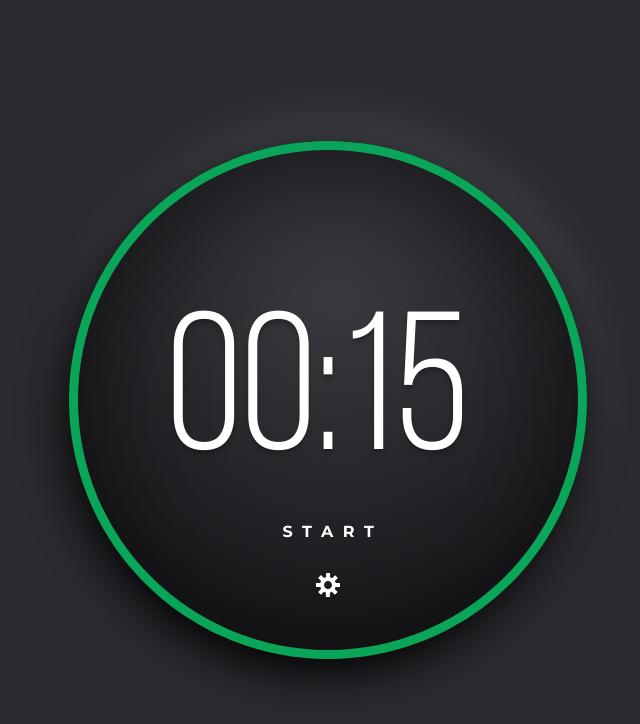
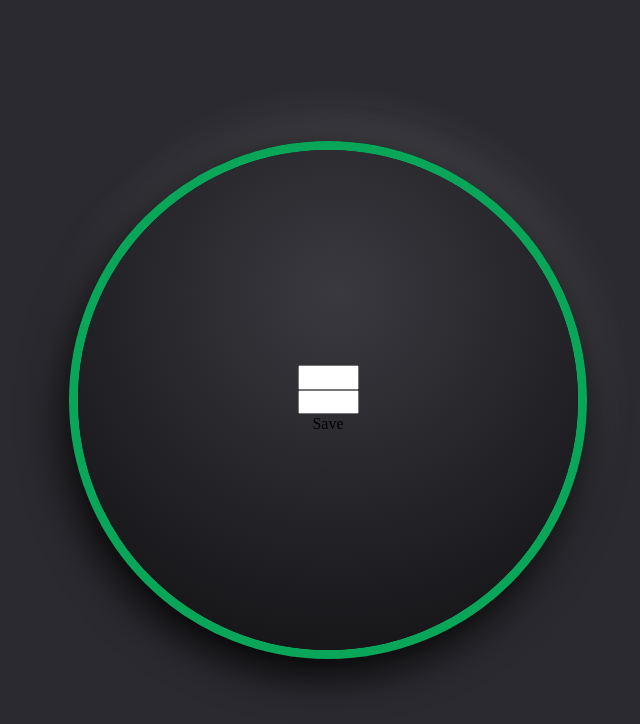
Before and after one commit to peter-hinch/advent-of-js-2022-day-01-pomodoro-timer, a React (Create React App) app: page / in a window 1280 px wide. Both pictures are taken after a click on the button "settings". Shown: the top 724 px of the page, without its empty margins (312-952 px from the left). Built offline with nearby package versions, Linux system fonts and the light colour scheme.

Commit message:
Add settings menu.

```diff
--- a/src/App.tsx
+++ b/src/App.tsx
@@ -7,12 +7,14 @@ const App: React.FC = () => {
     settingsOpen: boolean;
     time: number;
   }>({ settingsOpen: false, time: 15 });
-  const [modal, setModal] = useState();
   const [timeRemaining, setTimeRemaining] = useState<number>(settings?.time);
   const [timerRunning, setTimerRunning] = useState<boolean>(false);
 
   // Helper functions
-  const convertSeconds = (value: number) => {
+  const convertToSeconds = (mins: string, secs: string) =>
+    parseInt(mins) * 60 + parseInt(secs);
+
+  const convertFromSeconds = (value: number) => {
     const minutes = Math.floor(value / 60)
       ?.toString()
       .padStart(2, '0');
@@ -44,6 +46,15 @@ const App: React.FC = () => {
     setTimeRemaining(settings?.time);
   };
 
+  const handleSettingsClose = (minutes: string, seconds: string) => {
+    let time = convertToSeconds(minutes, seconds);
+    setSettings({
+      settingsOpen: false,
+      time: time
+    });
+    setTimeRemaining(time);
+  };
+
   useEffect(() => {
     let interval: ReturnType<typeof setInterval>;
     if (timerRunning && timeRemaining > 0) {
@@ -57,17 +68,20 @@ const App: React.FC = () => {
   return (
     <main>
       <section id="timer">
+        {settings?.settingsOpen && (
+          <Settings handleClose={handleSettingsClose} />
+        )}
         {!timeRemaining && (
           <Modal text="Time's Up!" handleConfirm={handleModalConfirm} />
         )}
         <div className="timer__content">
           <div className="countdown__time-remaining">
             <span id="time__mins">
-              {convertSeconds(timeRemaining)?.minutes}
+              {convertFromSeconds(timeRemaining)?.minutes}
             </span>
             <span>:</span>
             <span id="time__secs">
-              {convertSeconds(timeRemaining)?.seconds}
+              {convertFromSeconds(timeRemaining)?.seconds}
             </span>
           </div>
           <button
@@ -79,6 +93,12 @@ const App: React.FC = () => {
           <button
             className="countdown__button-settings"
             aria-label="settings"
+            onClick={() =>
+              setSettings((prevSettings) => ({
+                ...prevSettings,
+                settingsOpen: true
+              }))
+            }
           ></button>
         </div>
         <div className="timer__face"></div>
@@ -123,4 +143,42 @@ const Modal: React.FC<{ text: string; handleConfirm: Function }> = ({
   );
 };
 
+const Settings: React.FC<{ handleClose: Function }> = ({ handleClose }) => {
+  const [minutes, setMinutes] = useState<string>();
+  const [seconds, setSeconds] = useState<string>();
+
+  const handleInputChange = (event: any) => {
+    if (event?.target?.id?.includes('minutes')) {
+      setMinutes(event?.target?.value);
+    }
+    if (event?.target?.id?.includes('seconds')) {
+      setSeconds(event?.target?.value);
+    }
+  };
+
+  return (
+    <dialog className="timer__modal timer__settings">
+      <input
+        id="settings__minutes"
+        type="number"
+        min="0"
+        max="60"
+        step="1"
+        value={minutes?.toString()?.padStart(2, '0')}
+        onChange={(event) => handleInputChange(event)}
+      />
+      <input
+        id="settings__seconds"
+        type="number"
+        min="0"
+        max="59"
+        step="1"
+        value={seconds?.toString()?.padStart(2, '0')}
+        onChange={(event) => handleInputChange(event)}
+      />
+      <button onClick={() => handleClose(minutes, seconds)}>Save</button>
+    </dialog>
+  );
+};
+
 export default App;
```
